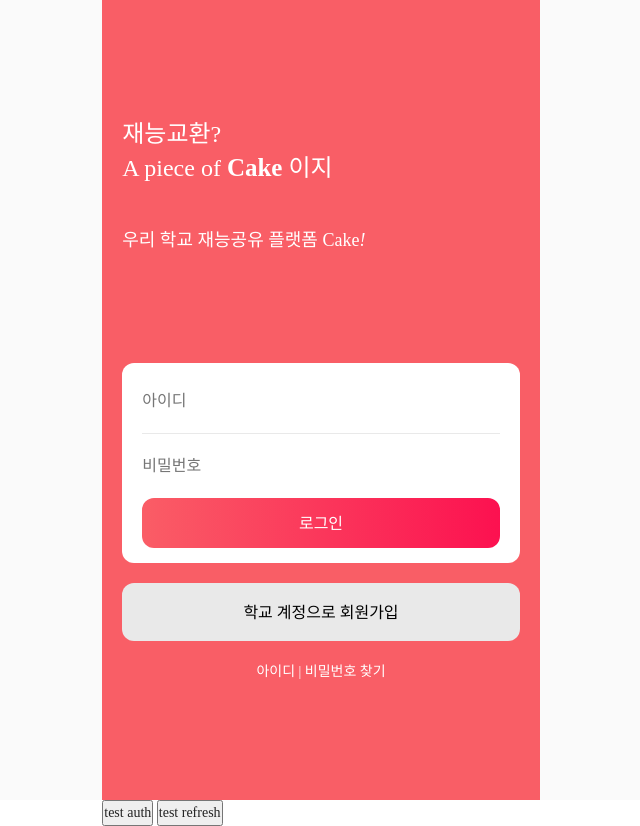
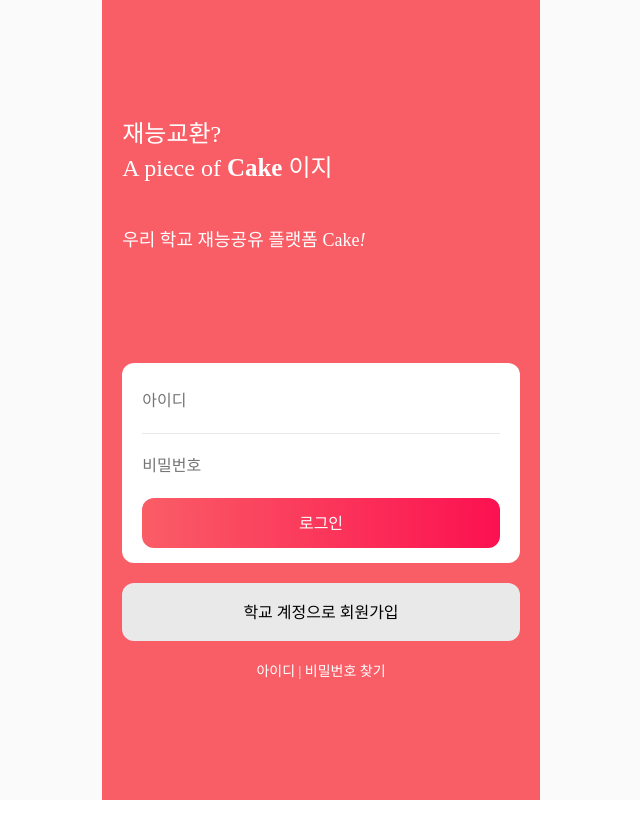
Before and after one commit to wanted-fork-fork/cake-FE, a Next.js app: page /login in a window 1280 px wide. Shown: the whole page, without its empty margins (319-959 px from the left). After the commit the page ends 800 px from the top, so only its background shows below. Built offline with nearby package versions, Linux system fonts and the light colour scheme; a web font is replaced by a local one.

Commit message:
fix: remove unused

```diff
--- a/src/pages/login.tsx
+++ b/src/pages/login.tsx
@@ -34,14 +34,6 @@ const LoginPage: NextPage = observer(() => {
     },
   });
 
-  const onTest = useCallback(async () => {
-    await userStore.test();
-  }, [userStore]);
-
-  const onRefresh = useCallback(async () => {
-    await userStore.refresh();
-  }, [userStore]);
-
   return (
     <Container>
       <LoginPageTemplate
@@ -49,12 +41,6 @@ const LoginPage: NextPage = observer(() => {
         onChange={handleChange}
         onSubmit={handleSubmit}
       />
-      <button type="button" onClick={onTest}>
-        test auth
-      </button>{" "}
-      <button type="button" onClick={onRefresh}>
-        test refresh
-      </button>
     </Container>
   );
 });
```
